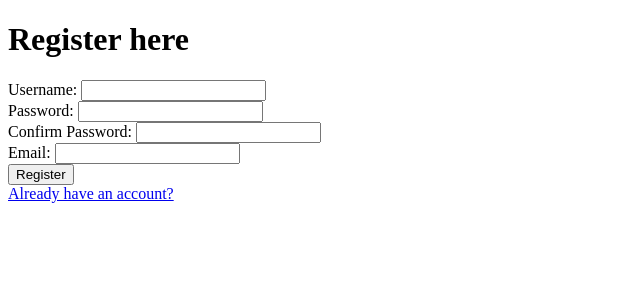
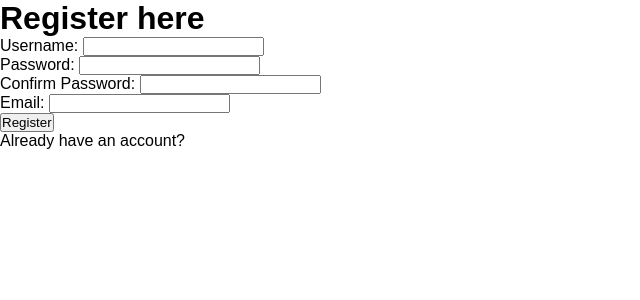
Before and after one commit to Jasan33/Redtype, a Flask app: page /register in a window 1280 px wide. Shown: the top 300 px of the page, without its empty margins (0-640 px from the left). Run offline with Flask 3, Linux system fonts and the light colour scheme; some libraries are stand-ins or nearby versions.

Commit message:
ADD added script and retitteled register page

```diff
--- a/templates/register.html
+++ b/templates/register.html
@@ -2,8 +2,10 @@
 <html lang="en">
 <head>
     <meta charset="UTF-8">
+    <link rel="shortcut icon" type="x-icon" href="{{ url_for('static', filename='images/Redtype_mini_logo.png') }}">
     <meta name="viewport" content="width=device-width, initial-scale=1.0">
-    <title>Register Page</title>
+    <title>Register - Redtype</title>
+    <link rel="stylesheet" href="{{ url_for('static', filename='style.css') }}">
 </head>
 <body>
     <h1>Register here</h1>
@@ -31,5 +33,6 @@
         </script>
     </form>
     <a href="{{ url_for('login') }}">Already have an account?</a>
+    <script src="{{url_for('static', filename='script.js')}}"></script>
 </body>
 </html>
```
Lines whose indentation alone changed are shown as unchanged.
